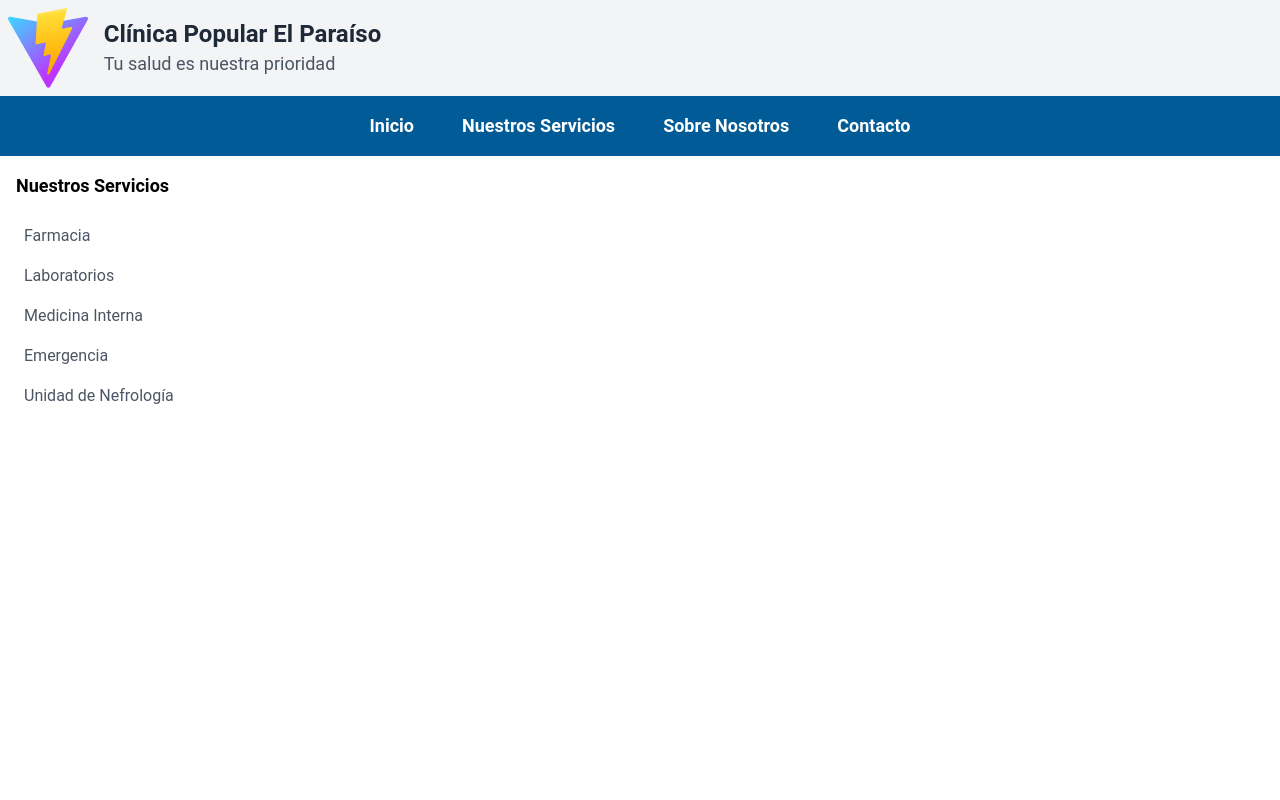
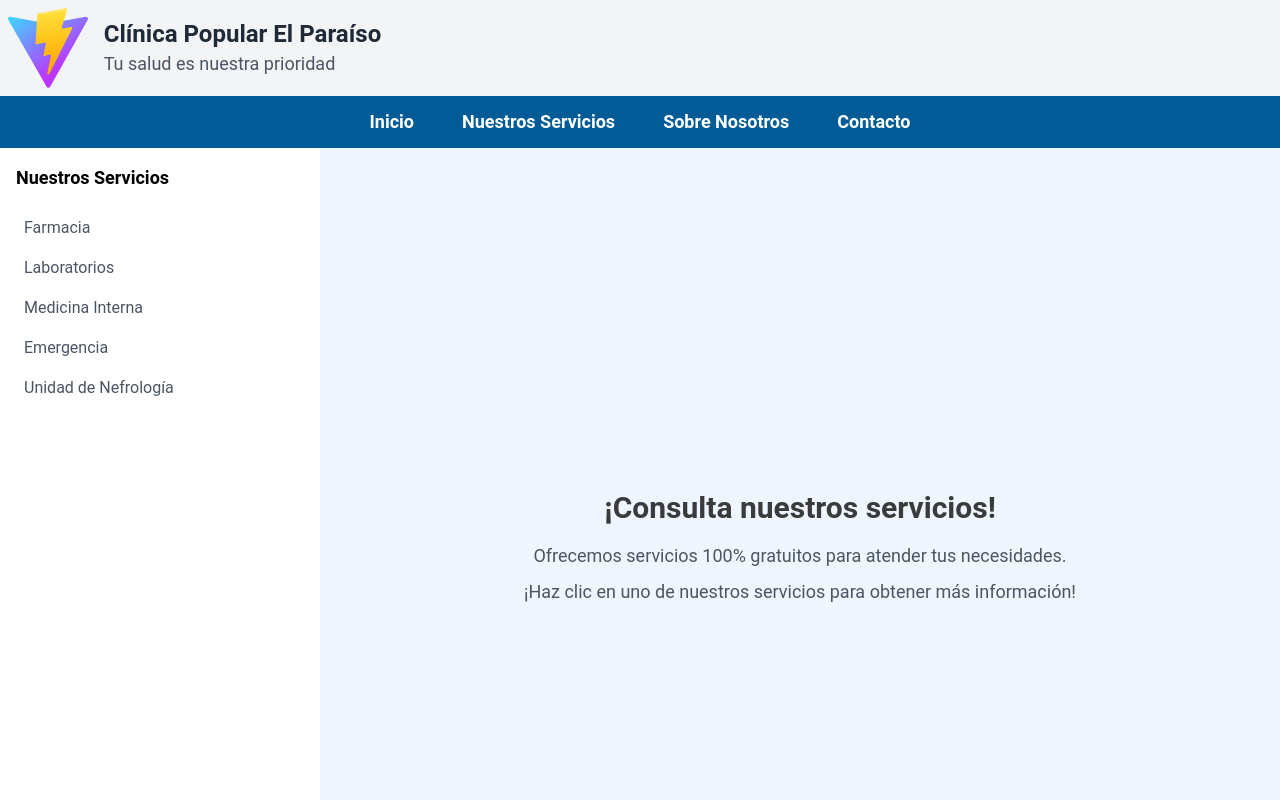
Before and after one commit to Dinver18/Proyecto-Clinica-El-Paraiso, a React (Vite) app: page /Ourservices in a window 1280 px wide. Shown: the top 800 px of the page. Built offline with nearby package versions, Linux system fonts and the light colour scheme.

Commit message:
Se arreglaron los botones y algunos detalles +

```diff
--- a/src/App.tsx
+++ b/src/App.tsx
@@ -7,6 +7,7 @@ import Contact from './pages/Contact/Contact';
 import AboutUs from './pages/AboutUs/AboutUs';
 import Home from './pages/Home/Home';
 import Footer from './components/layouts/Footer';
+import ScrollUp from './components/layouts/ScrollUp';
 
 
 function App() {
@@ -15,6 +16,7 @@ function App() {
       <Router>
         <Header />
         <Navbar />
+        <ScrollUp />
 
         <Routes>
           <Route path="/" element={<Home />} />
--- a/src/components/layouts/Navbar.tsx
+++ b/src/components/layouts/Navbar.tsx
@@ -13,16 +13,17 @@ function Navbar() {
       <div className="container mx-auto flex justify-center lg:justify-center items-center">
         {/* Enlaces de navegación */}
         <div className="hidden sm:flex items-center space-x-6">
-        <Link to="/" className="text-white px-3 py-2 hover:bg-blue-700 rounded font-bold text-sm sm:text-lg">
-            Inicio
-          </Link>
-          <Link to="/Ourservices" className="text-white px-3 py-2 hover:bg-blue-700 rounded font-bold text-sm sm:text-lg">
+        <Link to="/" className="text-white px-3 py-1  font-bold text-sm sm:text-lg hover:border-b-4 hover:border-yellow-400">
+        Inicio
+        </Link>
+
+          <Link to="/Ourservices" className="text-white px-3 py-1  font-bold text-sm sm:text-lg hover:border-b-4 hover:border-yellow-400">
             Nuestros Servicios
           </Link>
-          <Link to="/AboutUs" className="text-white px-3 py-2 hover:bg-blue-700 rounded font-bold text-sm sm:text-lg">
+          <Link to="/AboutUs" className="text-white px-3 py-1  font-bold text-sm sm:text-lg hover:border-b-4 hover:border-yellow-400">
             Sobre Nosotros
           </Link>
-          <Link to="/Contact" className="text-white px-3 py-2 hover:bg-blue-700 rounded font-bold text-sm sm:text-lg" >
+          <Link to="/Contact" className="text-white px-3 py-1  font-bold text-sm sm:text-lg hover:border-b-4 hover:border-yellow-400" >
             Contacto
           </Link>
         </div>
--- /dev/null
+++ b/src/components/layouts/ScrollUp.tsx
@@ -0,0 +1,14 @@
+import { useEffect } from 'react';
+import { useLocation } from 'react-router-dom';
+
+function ScrollUp() {
+  const { pathname } = useLocation();
+
+  useEffect(() => {
+    window.scrollTo(0, 0); // Desplaza hacia la parte superior de la página
+  }, [pathname]);
+
+  return null;
+}
+
+export default ScrollUp;
--- a/src/pages/Home/components/CardServices.tsx
+++ b/src/pages/Home/components/CardServices.tsx
@@ -1,5 +1,6 @@
 import { FontAwesomeIcon } from '@fortawesome/react-fontawesome';
 import { faMicroscope, faSuitcaseMedical,faHandHoldingMedical } from '@fortawesome/free-solid-svg-icons';
+import { Link } from 'react-router-dom';
 
 function CardServices() {
     return (
@@ -13,7 +14,7 @@ function CardServices() {
         {/* Content */}
         <div className="mx-auto mt-8 grid max-w-5xl justify-items-center gap-5 sm:grid-cols-2 md:grid-cols-3 md:gap-4 lg:gap-6">
           {/* Item */}
-          <a href="#" className="block transform transition-transform duration-300 hover:scale-105">
+          <Link to="/OurServices/farmacia" className="block transform transition-transform duration-300 hover:scale-105">
           <div className="flex flex-col max-w-sm  items-center  justify-center bg-primary px-6 py-4 md:max-w-full">
               <div className=" flex flex-col h-32 w-48 lg:w-52 lg:h-45 items-center justify-center bg-prrimary">
                   <FontAwesomeIcon icon={faSuitcaseMedical} className="h-24 w-24 lg:h-24 lg:w-24 object-cover" style={{color: "#ffd700",}} />
@@ -21,27 +22,27 @@ function CardServices() {
             <p className="font-bold text-white text-2xl text-center">Farmacia</p>
 
           </div>
-          </a>
+          </Link>
 
           {/* Item */}
-          <a href="#" className="block transform transition-transform duration-300 hover:scale-105">
+          <Link to="/Ourservices/laboratorios" className="block transform transition-transform duration-300 hover:scale-105">
           <div className="flex max-w-sm flex-col items-center  bg-primary px-6 py-4 md:max-w-full">
               <div className=" flex flex-col h-32 w-48 lg:w-52 lg:h-45 items-center justify-center bg-prrimary">
                   <FontAwesomeIcon icon={faMicroscope} className="h-28 w-28 lg:h-24 lg:w-24 object-cover" style={{color: "#ffd700",}} />
               </div>
             <p className="font-bold text-white text-2xl text-center">Laboratorios</p>
           </div>
-          </a>
+          </Link>
 
           {/* Item */}
-          <a href="#" className="block transform transition-transform duration-300 hover:scale-105">
+          <Link to="/Ourservices/medicina" className="block transform transition-transform duration-300 hover:scale-105">
           <div className="flex max-w-sm flex-col items-center bg-primary px-6 py-4 md:max-w-full ">
               <div className=" flex flex-col h-32 w-48 lg:w-52 lg:h-45 items-center justify-center bg-prrimary">
                   <FontAwesomeIcon icon={faHandHoldingMedical} className="h-28 w-28 lg:h-24 lg:w-24 object-cover" style={{color: "#ffd700",}} />
               </div>
-            <p className="font-bold text-white text-2xl text-center">Consulta Externa</p>
+            <p className="font-bold text-white text-2xl text-center">Medicina Interna</p>
           </div>
-          </a>
+          </Link>
 
 
         </div>
--- a/src/pages/OurServices/OurServices.tsx
+++ b/src/pages/OurServices/OurServices.tsx
@@ -7,10 +7,11 @@ function OurServices() {
   const { servicios } = useServices(); // Usar hook para obtener los servicios
   const [selectedService, setSelectedService] = useState<string | null>(servicios.length > 0 ? servicios[0].id : null);
 
+
   return (
-    <div className="flex">
+    <div className="flex flex-col lg:flex-row">
       {/* Menú lateral */}
-      <div className="w-1/2 lg:w-1/4 h-screen text-black p-4">
+      <div className="w-full lg:w-1/4 h-auto lg:h-screen text-black p-4">
         <h2 className="text-lg font-bold mb-4">Nuestros Servicios</h2>
         <ul>
           {servicios.map((service) => (
@@ -28,7 +29,7 @@ function OurServices() {
       </div>
 
       {/* Contenido dinámico */}
-      <div className="w-3/4 p-6">
+      <div className="w-full lg:w-3/4 p-6 flex justify-center items-center bg-blue-50">
         <Routes>
           {servicios.map((service) => (
             <Route
@@ -37,13 +38,27 @@ function OurServices() {
               element={<ServiceDetails service={service} />} // Pasar el servicio como prop
             />
           ))}
+          {/* Ruta predeterminada */}
+          <Route
+            path="*"
+            element={
+              <div className="text-center">
+                <h1 className="text-3xl font-bold mb-4 animate-pulse">
+                  ¡Consulta nuestros servicios!
+                </h1>
+                <p className="text-lg text-gray-600">
+                  Ofrecemos servicios 100% gratuitos para atender tus necesidades.
+                </p>
+                <p className="text-lg text-gray-600 mt-2">
+                  ¡Haz clic en uno de nuestros servicios para obtener más información!
+                </p>
+              </div>
+            }
+          />
         </Routes>
       </div>
     </div>
   );
 }
 
-
-
-
 export default OurServices;
```
